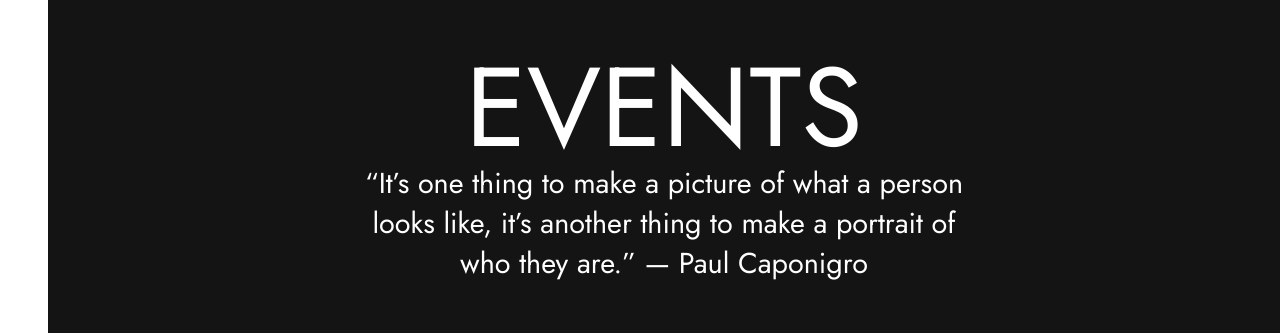
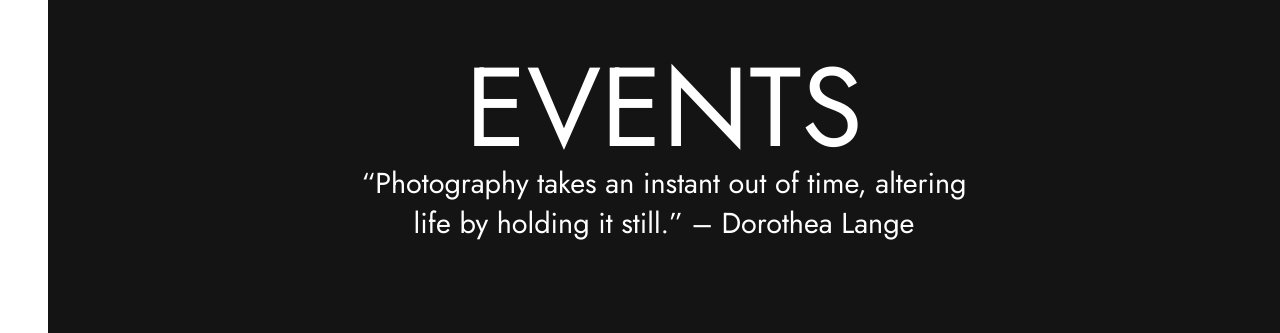
Before and after one commit to ilonasheiner/ilonasheiner.github.io, a plain HTML site: page index.html in a window 1280 px wide. Shown: the part 3357-3690 px from the top of the page. Drawn offline with Linux system fonts and the light colour scheme.

Commit message:
changed description of events

```diff
--- a/index.html
+++ b/index.html
@@ -96,8 +96,8 @@
             </div>
 
             <div class="title">EVENTS</div>
-            <div class="desc">“It’s one thing to make a picture of what a person looks like, it’s another thing to make a portrait of who they are.”
-                — Paul Caponigro </div>
+            <div class="desc">“Photography takes an instant out of time, altering life by holding it still.”
+                – Dorothea Lange </div>
                  <div class="slider">
                 <div class="slider-content">
                     <div class="sl-item">
```
